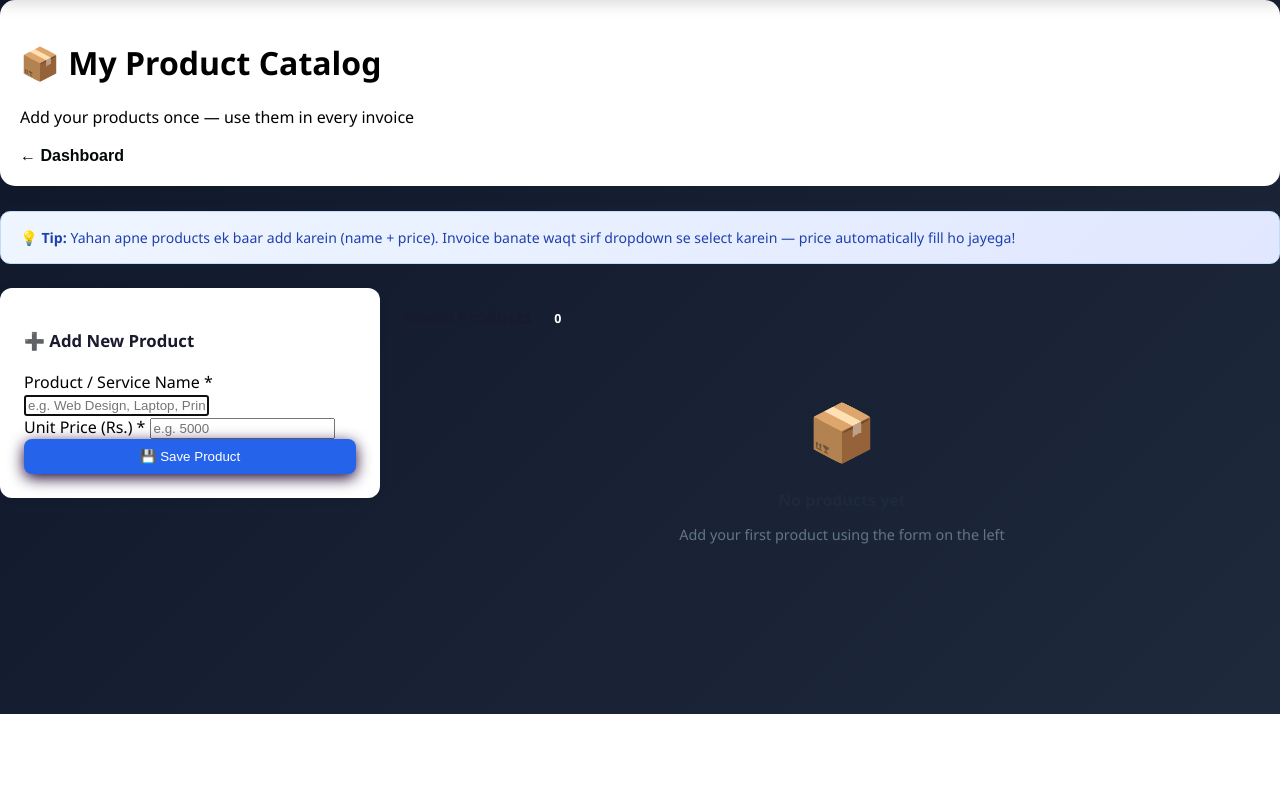
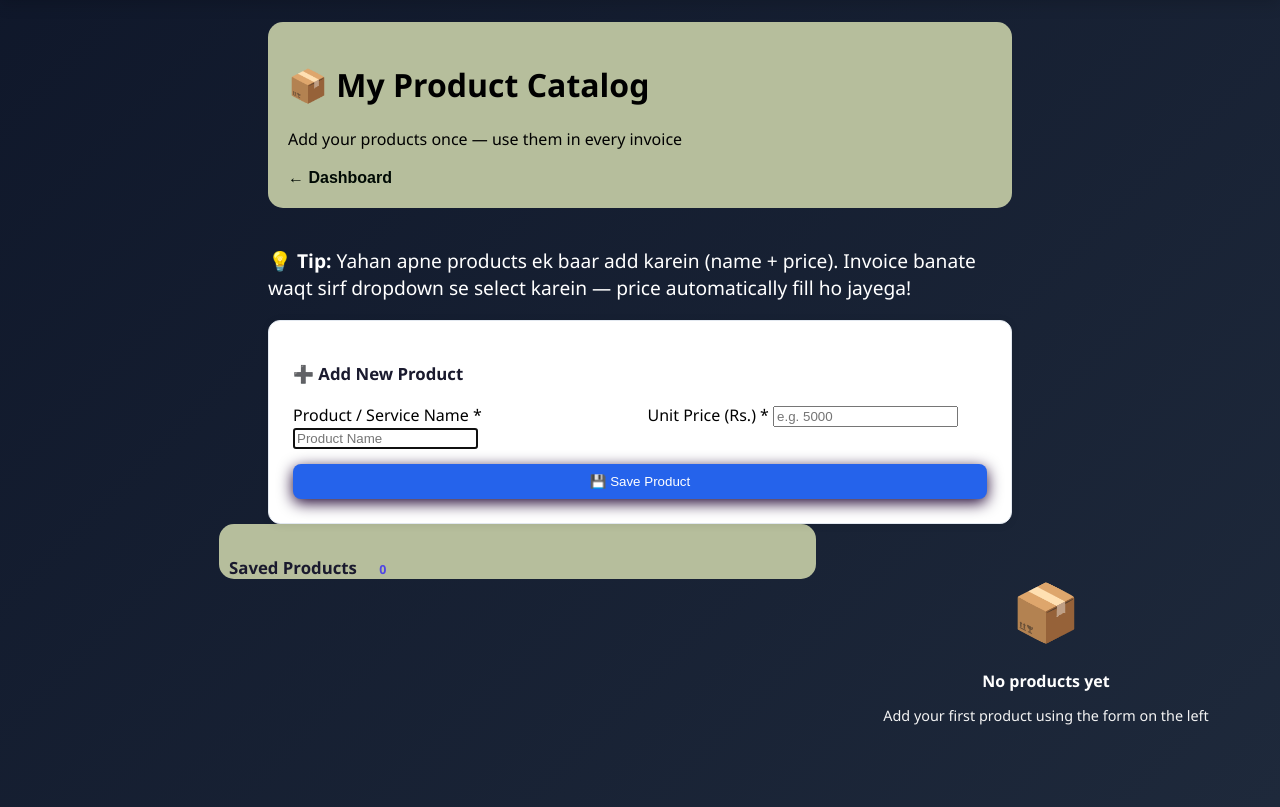
Before and after one commit to zainammar/invoice_shop, a Django app: page /products/ in a window 1280 px wide. Shown: the part 86-893 px from the top of the page. Before the commit the page ends 800 px from the top, so only its background shows below. Run offline with Django 5.2, Linux system fonts and the light colour scheme; the visitor is signed in with stand-in values (Sample User, id 1); data comes from the database, SQL or seed files in the repository.

Commit message:
Products Page

```diff
--- a/invoices/templates/invoices/products.html
+++ b/invoices/templates/invoices/products.html
@@ -7,101 +7,230 @@
   .price-badge { font-weight: 700; color: #4f46e5; font-size: 1rem; }
   .empty-state { text-align: center; padding: 3rem 1rem; }
   .tip-box { background: linear-gradient(135deg,#eff6ff,#e0e7ff); border: 1px solid #bfdbfe; border-radius: 10px; padding: 1rem 1.2rem; margin-bottom: 1.5rem; font-size: 0.88rem; color: #1e40af; }
-  .product-count { background: var(--accent); color: white; border-radius: 20px; padding: 2px 10px; font-size: 0.78rem; font-weight: 700; margin-left: 8px; }
+  .product-count { background: var(--accent);  color: #4f46e5; border-radius: 20px; padding: 2px 10px; font-size: 0.78rem; font-weight: 700; margin-left: 8px; }
 </style>
 {% endblock %}
 {% block content %}
 
-<div class="page-header">
+<br>
+<div class="content-grid row-6">
+  <div class="grid-item-1">
+
+
+  </div>
+
+  <div class="grid-item-1 bg-4">
+
+
       <div>
         <h1 class="page-title">📦 My Product Catalog</h1>
         <p class="page-subtitle">Add your products once — use them in every invoice</p>
       </div>
       <a href="{% url 'dashboard' %}" class="btn btn-outline">← Dashboard</a>
+
+    </div>
+    <div class="grid-item-1">
+
+
     </div>
 
-<div class="tip-box">
-  💡 <strong>Tip:</strong> Yahan apne products ek baar add karein (name + price). Invoice banate waqt sirf dropdown se select karein — price automatically fill ho jayega!
   </div>
 
-<div class="product-grid">
+<!--
+  <div class="content-grid row-6">
+    <div class="grid-item-1">
 
-  <!-- ADD FORM -->
+
+         </div>
+         <div class="grid-item-1">
+
+
+         </div>
+         <div class="grid-item-1">
+
+
+         </div>
+   </div>
+
+
+   -->
+   <div class="content-grid row-6">
+    <div class="grid-item-1">
+
+
+         </div>
+         <div class="grid-item-1">
+
+         <p class="text-1">
+          💡 <strong>Tip:</strong> Yahan apne products ek baar add karein (name + price). Invoice banate waqt sirf dropdown se select karein — price automatically fill ho jayega!
+         </p>
+         </div>
+         <div class="grid-item-1">
+
+
+         </div>
+   </div>
+
+   <div class="content-grid row-6">
+    <div class="grid-item-1">
+
+
+    </div>
+    <div class="grid-item-1">
       <div class="add-card">
+
         <h3 style="font-size:1.05rem;font-weight:700;color:#1a1a2e;margin-bottom:1.2rem;display:flex;align-items:center;gap:8px;">
             ➕ Add New Product
         </h3>
+
         <form method="post">
             {% csrf_token %}
+
+            <div class="form-row">
+
                 <div class="form-group">
                     <label>Product / Service Name *</label>
-        <input type="text" name="product_name" class="form-control" placeholder="e.g. Web Design, Laptop, Printing..." required autofocus>
+                    <input
+                        type="text"
+                        name="product_name"
+                        class="form-control"
+                        placeholder="Product Name"
+                        required
+                        autofocus>
                 </div>
+
                 <div class="form-group">
                     <label>Unit Price (Rs.) *</label>
-        <input type="number" name="unit_price" class="form-control" placeholder="e.g. 5000" min="0" step="0.01" required>
+                    <input
+                        type="number"
+                        name="unit_price"
+                        class="form-control"
+                        placeholder="e.g. 5000"
+                        min="0"
+                        step="0.01"
+                        required>
                 </div>
-      <button type="submit" class="btn btn-primary" style="width:100%;justify-content:center;">
+
+            </div>
+
+            <button
+                type="submit"
+                class="btn btn-primary"
+                style="width:100%;justify-content:center;">
                 💾 Save Product
             </button>
+
         </form>
+
     </div>
 
-  <!-- PRODUCT LIST -->
-  <div class="card">
-    <h3 style="font-size:1.05rem;font-weight:700;color:#1a1a2e;margin-bottom:1rem;">
+         </div>
+         <div class="grid-item-1">
+
+
+         </div>
+
+        </div>
+
+        <div class="content-grid row-6">
+          <div class="grid-item-1">
+
+
+          </div>
+         <div class="grid-item-1">
+          <div class="card bg-1">
+            <br>
+            <h3 style="font-size:1.05rem;font-weight:700;color:#1a1a2e;margin-bottom:1rem;margin: 10px;">
               Saved Products
               <span class="product-count">{{ products.count }}</span>
             </h3>
 
             {% if products %}
-    <div style="overflow-x:auto;">
-      <table>
-        <thead>
-          <tr>
-            <th style="width:40px;">#</th>
-            <th>Product / Service Name</th>
-            <th style="width:160px;">Unit Price</th>
-            <th style="width:140px;">Actions</th>
-          </tr>
-        </thead>
-        <tbody>
+            <div class="products-grid bg-1">
               {% for product in products %}
-          <tr>
-            <td style="color:#94a3b8;font-size:0.82rem;">{{ forloop.counter }}</td>
-            <td>
-              <strong>{{ product.product_name }}</strong>
-              <div style="font-size:0.78rem;color:#94a3b8;margin-top:2px;">Added {{ product.created_at|date:"d M Y" }}</div>
-            </td>
-            <td class="price-badge">Rs. {{ product.unit_price|floatformat:2 }}</td>
-            <td>
-              <div class="actions">
-                <a href="{% url 'edit_product' product.pk %}" class="btn btn-warning btn-sm">✏️ Edit</a>
-                <form method="post" action="{% url 'delete_product' product.pk %}" style="display:inline;" onsubmit="return confirm('Delete this product?')">
+              <div class="product-card">
+
+                  <div class="product-id">
+                      #{{ forloop.counter }}
+                  </div>
+
+                  <div class="product-info">
+                      <h4>{{ product.product_name }}</h4>
+                      <small>
+                          Added {{ product.created_at|date:"d M Y" }}
+                      </small>
+                  </div>
+
+                  <div class="product-price">
+                      Rs. {{ product.unit_price|floatformat:2 }}
+                  </div>
+
+                  <div class="product-actions">
+                      <a href="{% url 'edit_product' product.pk %}"
+                         class="btn btn-warning btn-sm">
+                          ✏️ Edit
+                      </a>
+
+                      <form method="post"
+                            action="{% url 'delete_product' product.pk %}"
+                            onsubmit="return confirm('Delete this product?')">
                           {% csrf_token %}
-                  <button type="submit" class="btn btn-danger btn-sm">🗑</button>
+                          <button type="submit"
+                                  class="btn btn-danger btn-sm">
+                              🗑 Delete
+                          </button>
                       </form>
                   </div>
-            </td>
-          </tr>
+
+              </div>
               {% endfor %}
-        </tbody>
-      </table>
+          </div>
             </div>
             {% else %}
+
+         </div>
+         <div class="grid-item-1">
+
+
+         </div>
+   </div>
+   <div class="content-grid row-6">
+    <div class="grid-item-1">
+
+
+    </div>
+    <div class="grid-item-1">
+      <div class="product-grid">
+
+        <!-- ADD FORM -->
+
+
+        <!-- PRODUCT LIST -->
+
           <div class="empty-state">
             <div style="font-size:3.5rem;margin-bottom:0.8rem;">📦</div>
-      <h4 style="color:#1e293b;margin-bottom:0.4rem;">No products yet</h4>
-      <p style="color:#64748b;font-size:0.9rem;">Add your first product using the form on the left</p>
+            <h4 style="color:#fefefe;margin-bottom:0.4rem;">No products yet</h4>
+            <p style="color:#f4f4f4;font-size:0.9rem;">Add your first product using the form on the left</p>
           </div>
           {% endif %}
 
           {% if products %}
           <div style="margin-top:1.5rem;padding-top:1rem;border-top:1px solid #f1f5f9;text-align:center;">
-      <a href="{% url 'create_invoice' %}" class="btn btn-primary">📄 Create Invoice with These Products →</a>
+            <button>
+              <a href="{% url 'create_invoice' %}" class="btn btn-primary">Create Invoice with These Products →</a>
+            </button>
+
           </div>
           {% endif %}
         </div>
 
       </div>
+
+    </div>
+    <div class="grid-item-1">
+
+
+    </div>
+  </div>
+
 {% endblock %}
--- a/static/css/dashboard.css
+++ b/static/css/dashboard.css
@@ -13,6 +13,12 @@ a{
   font-family: Arial, Helvetica, sans-serif;
   font-weight: bold;
 }
+.bg-1{
+  background: #B6BE9C;
+  border-radius:15px;
+  margin-bottom:20px;
+}
+
 .bg-2{
   background: linear-gradient(135deg,#0f172a,#1e293b);
   padding:25px;
@@ -28,6 +34,19 @@ a{
   margin-bottom:25px;
 }
 
+.bg-4{
+  background: #B6BE9C;
+  border-radius:15px;
+  margin-bottom:20px;
+  padding: 20px;
+}
+
+
+.text-1{
+  color:#ffffff;
+  font-weight:400;
+  font-size:1.2rem;
+}
 /* ===== GRID SYSTEM ===== */
 
 .row-1,
@@ -397,3 +416,98 @@ button:hover{
   height:35px;
   border-radius:50%;
 }
+
+/* Product */
+
+
+.products-grid{
+  display:grid;
+  gap:15px;
+}
+
+.product-card{
+  display:grid;
+  grid-template-columns:60px 1fr 180px 220px;
+  align-items:center;
+  gap:15px;
+  color: #000a04;
+  background:#fff;
+  padding:15px;
+  margin: 10px;
+  border-radius:12px;
+  border:1px solid #013881;
+  box-shadow:0 1px 4px rgba(0,0,0,.05);
+}
+
+.product-id{
+  color:#94a3b8;
+  font-size:.85rem;
+  font-weight:600;
+}
+
+.product-info h4{
+  margin:0;
+  font-size:1rem;
+}
+
+.product-info small{
+  color:#94a3b8;
+}
+
+.product-price{
+  font-weight:700;
+  color:#16a34a;
+}
+
+.product-actions{
+  display:flex;
+  gap:8px;
+  justify-content:flex-end;
+}
+
+.product-actions form{
+  margin:0;
+}
+
+/* Tablet */
+@media (max-width:768px){
+
+  .product-card{
+      grid-template-columns:1fr;
+      gap:10px;
+  }
+
+  .product-actions{
+      justify-content:flex-start;
+      flex-wrap:wrap;
+  }
+
+  .product-price{
+      font-size:1rem;
+  }
+}
+
+.add-card{
+  background:#fff;
+  padding:20px;
+  border-radius:12px;
+  border:1px solid #e2e8f0;
+  box-shadow:0 1px 6px rgba(0,0,0,.08);
+}
+
+.add-card form{
+  display:grid;
+  gap:15px;
+}
+
+.add-card .form-row{
+  display:grid;
+  grid-template-columns:1fr 1fr;
+  gap:15px;
+}
+
+@media (max-width:768px){
+  .add-card .form-row{
+      grid-template-columns:1fr;
+  }
+}
```
Lines whose indentation alone changed are shown as unchanged.
